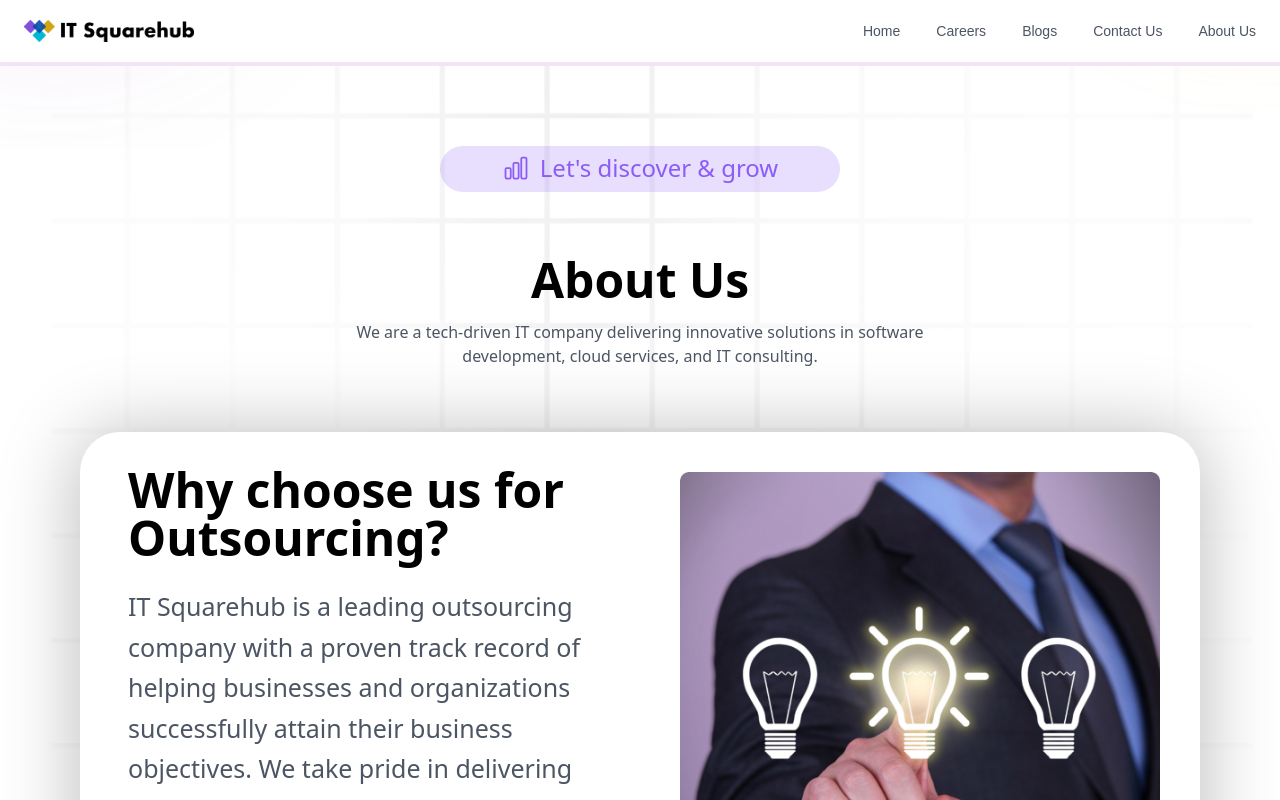
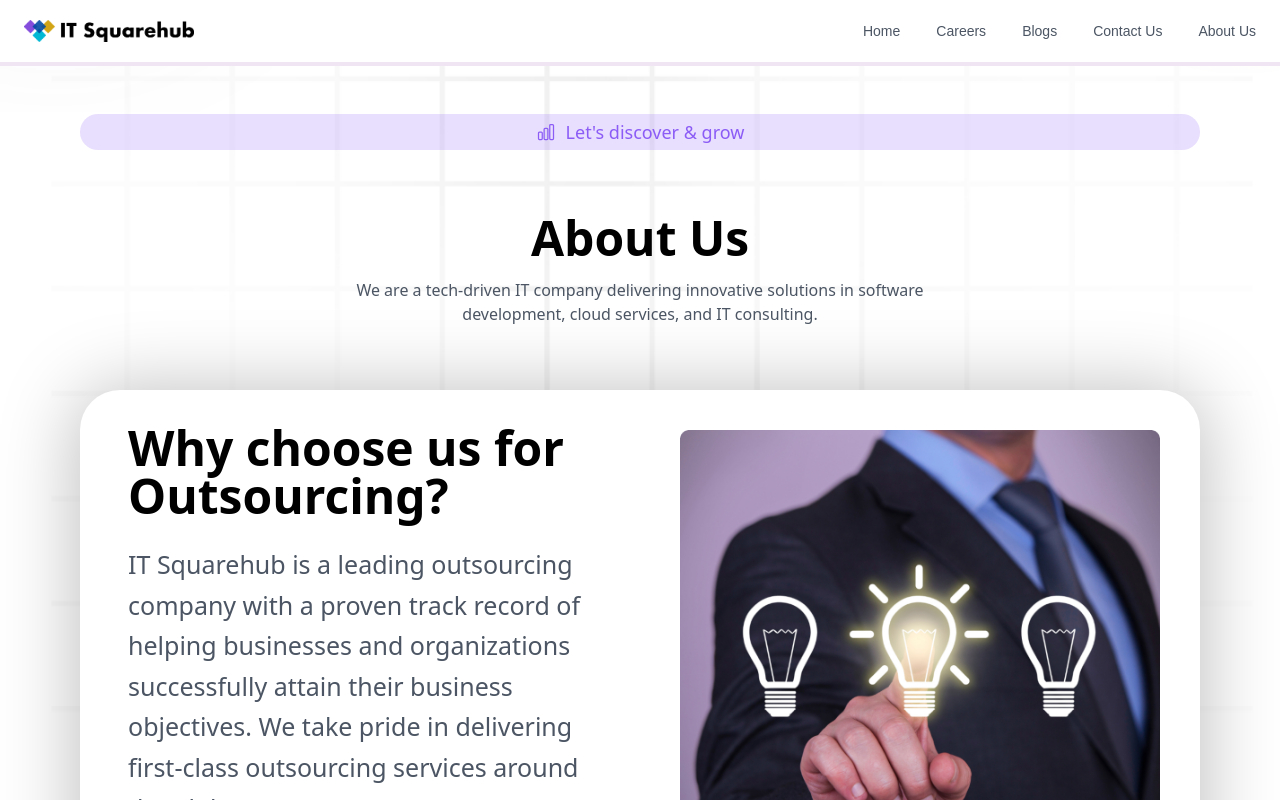
Before and after one commit to Kirifer/its.hub.website, a Nuxt app: page /about in a window 1280 px wide. Shown: the top 800 px of the page. Built offline with nearby package versions, Linux system fonts and the light colour scheme; a web font is replaced by a local one.

Commit message:
feat latest v3

```diff
--- a/app/pages/about.vue
+++ b/app/pages/about.vue
@@ -3,14 +3,13 @@
     class="bg-[url('@/assets/images/bg-about.png')] bg-cover bg-center w-full min-h-screen bg-no-repeat sm:bg-contain md:bg-cover"
   >
     <!-- Content -->
-    <div class="relative z-10 max-w-6xl mx-auto px-4 py-20 space-y-16">
+    <div class="relative z-10 max-w-6xl mx-auto px-4 py-12 space-y-16">
       <!-- Header -->
 
       <div
-        class="flex items-center gap-2.5 px-5 pb-2 py-1.5 justify-center text-center text-2xl font-normal text-violet-500 bg-violet-500/20 rounded-[70px] mx-auto"
-        style="width: 400px"
+        class="flex items-center gap-2.5 px-4 py-1 justify-center text-center text-base sm:text-lg font-normal text-violet-500 bg-violet-500/20 rounded-full"
       >
-        <ChartBarIcon class="h-7 w-7 text-violet-500" />
+        <ChartBarIcon class="h-4 w-4 sm:h-5 sm:w-5 text-violet-500" />
         <span>Let's discover & grow</span>
       </div>
 
```
